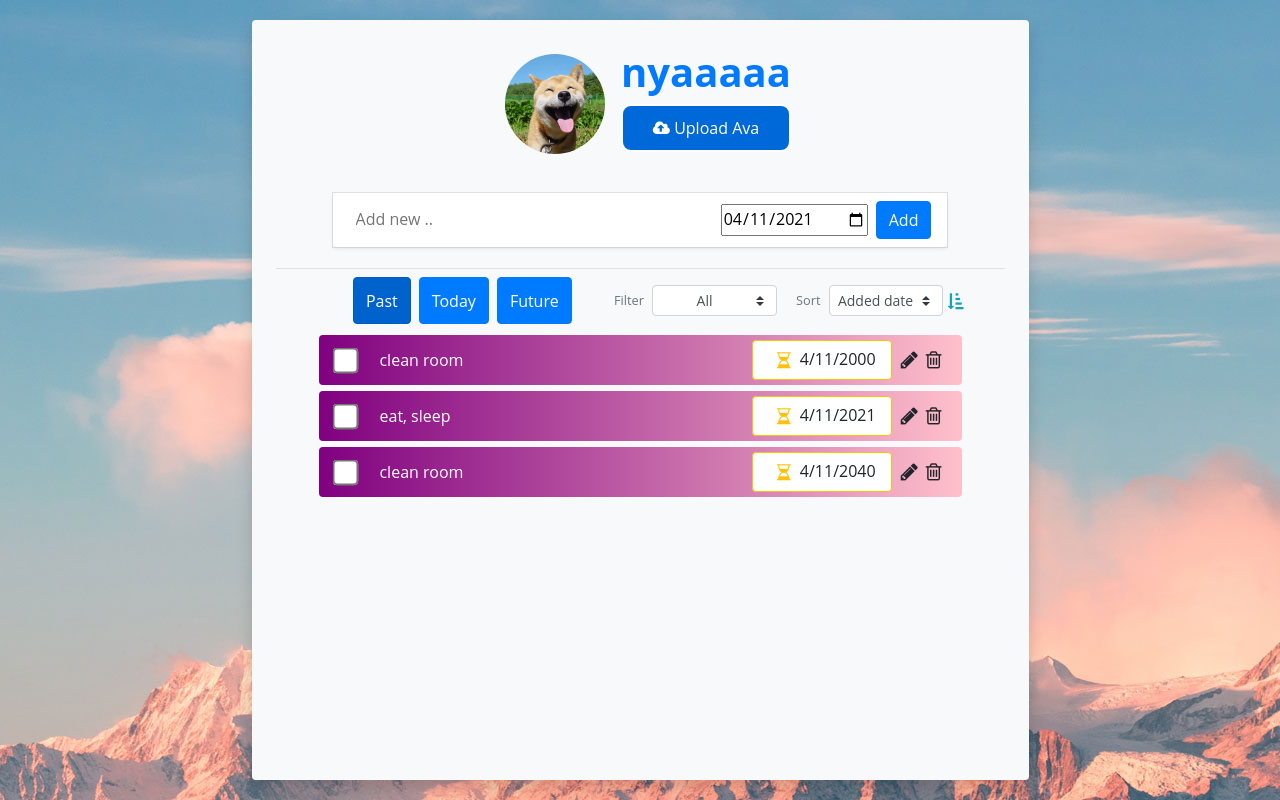
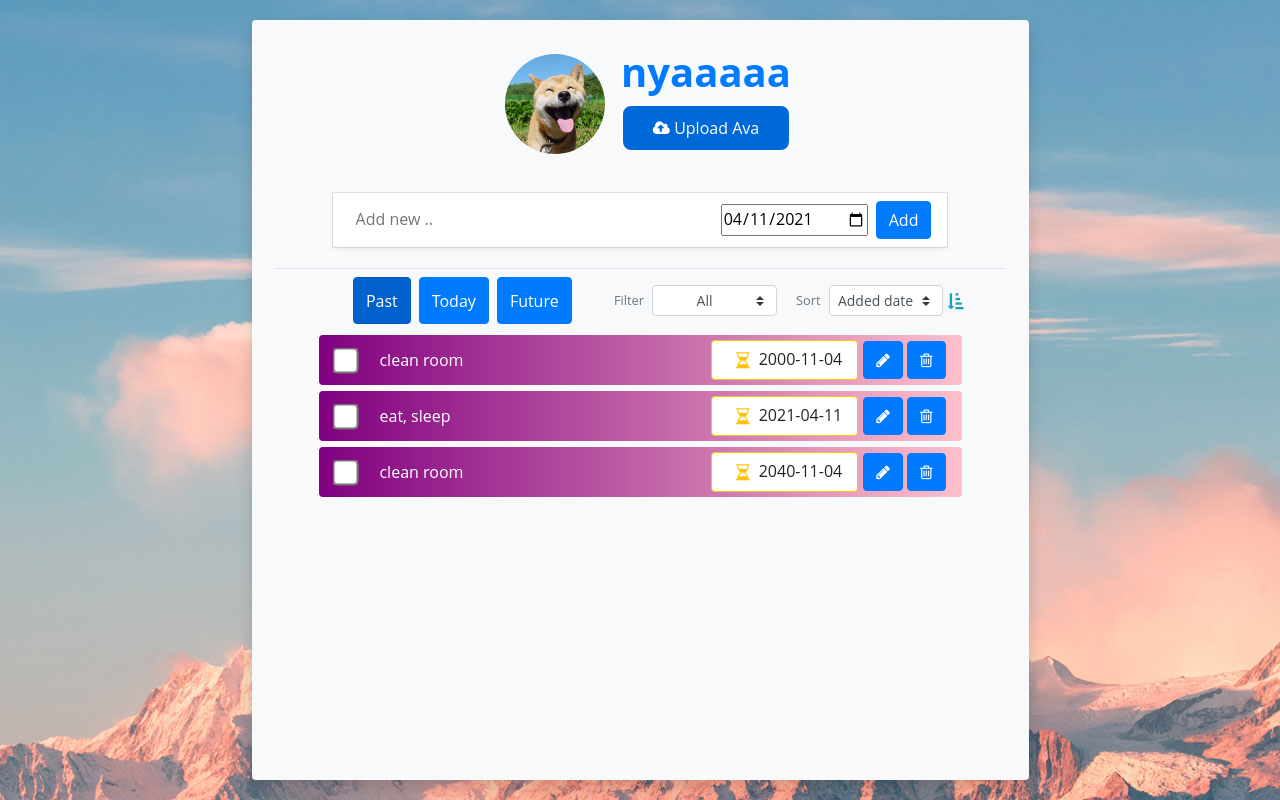
Before and after one commit to locckhl/tasuku-kanri-apuri, a React (Create React App) app: page / in a window 1280 px wide. Built offline with nearby package versions, Linux system fonts and the light colour scheme.

Commit message:
Add edit

```diff
--- a/package.json
+++ b/package.json
@@ -8,6 +8,7 @@
     "@testing-library/user-event": "^12.8.3",
     "bootstrap": "^4.6.0",
     "react": "^17.0.2",
+    "react-bootstrap": "^1.5.2",
     "react-dom": "^17.0.2",
     "react-scripts": "4.0.3",
     "web-vitals": "^1.1.1"
--- /dev/null
+++ b/src/components/Edit.jsx
@@ -0,0 +1,100 @@
+import React, { useState } from "react";
+import { Modal, Button } from "react-bootstrap";
+
+export default function Edit({ handleInput, task }) {
+  const [show, setShow] = useState(false);
+
+  const handleClose = () => setShow(false);
+  const handleShow = () => setShow(true);
+  const [content, setContent] = useState(task.text);
+  const [newDate, setNewDate] = useState(task.deadLine);
+  const errorMes = "Input cannot be empty. Please enter something."
+
+  return (
+    <div>
+      <Button variant="primary" onClick={handleShow}>
+        <i className="fa fa-pencil"></i>
+      </Button>
+
+      <Modal
+        show={show}
+        onHide={handleClose}
+        dialogClassName="mw-80"
+        aria-labelledby="example-custom-modal-styling-title"
+      >
+        <Modal.Header closeButton>
+          <Modal.Title id="example-custom-modal-styling-title">
+            Edit this note
+          </Modal.Title>
+        </Modal.Header>
+        <Modal.Body>
+          <div className="row m-1 ">
+            <div className="col col-11 mx-auto border ">
+              <div className="row bg-white rounded shadow-sm p-2 add-todo-wrapper align-items-center justify-content-center">
+                <div className="col">
+                  <input
+                    className="border-0 add-todo-input bg-transparent rounded w-100"
+                    type="text"
+                    placeholder="Add new .."
+                    value={content}
+                    onChange={(e) => {
+                      setContent(e.target.value);
+                    }}
+                    onKeyDown={(e) => {
+                        if (e.key === "Enter") {
+                          if(content === "")
+                            alert(errorMes)
+                          else {
+                            // setContent("");
+                            handleInput(content, newDate, task.key);
+                          }
+                        }
+                      }}
+                  />
+                </div>
+                <div className="col-auto m-0 px-2 d-flex align-items-center">
+                  <label className="text-secondary my-2 p-0 px-1 view-opt-label due-date-label d-none">
+                    Due date not set
+                  </label>
+                  {/* <i
+            className="fa fa-calendar my-2 px-1 text-primary btn due-date-button"
+            data-toggle="tooltip"
+            data-placement="bottom"
+            title="Set a Due date"
+          ></i>
+          <i
+            className="fa fa-calendar-times-o my-2 px-1 text-danger btn clear-due-date-button d-none"
+            data-toggle="tooltip"
+            data-placement="bottom"
+            title="Clear Due date"
+          ></i> */}
+                  <input type="date" value = {newDate} onChange = {e => setNewDate(e.target.value)} />
+                </div>
+              </div>
+            </div>
+          </div>
+        </Modal.Body>
+        <Modal.Footer>
+          <Button variant="secondary" onClick={handleClose}>
+            Close
+          </Button>
+          <Button
+            variant="primary"
+            onClick={handleClose}
+            onClick={() => {
+                if(content === "")
+                    alert(errorMes)
+                else {
+                //   setContent("");
+                  handleInput(content, newDate, task.key);
+                  handleClose();
+                }
+              }}
+          >
+            Save Changes
+          </Button>
+        </Modal.Footer>
+      </Modal>
+    </div>
+  );
+}
--- a/src/components/Todo.jsx
+++ b/src/components/Todo.jsx
@@ -18,19 +18,22 @@ function Todo() {
   const [tasks, setTask] = useState([
     {
       text: "clean room",
-      deadLine: new Date("4/11/2000").toLocaleDateString(),
+      deadLine: new Date("2000-11-4").toISOString()
+      .split("T")[0],
       done: false,
       key: getKey(),
     },
     {
       text: "eat, sleep",
-      deadLine: new Date(Date.now()).toLocaleDateString(),
+      deadLine: new Date(Date.now()).toISOString()
+      .split("T")[0],
       done: false,
       key: getKey(),
     },
     {
       text: "clean room",
-      deadLine: new Date("4/11/2040").toLocaleDateString(),
+      deadLine: new Date("2040-11-4").toISOString()
+      .split("T")[0],
       done: false,
       key: getKey(),
     },
@@ -44,12 +47,25 @@ function Todo() {
       ...tasks,
       {
         text: text,
-        deadLine: new Date(newDate).toLocaleDateString(),
+        deadLine: new Date(new Date(newDate).getTime() - (new Date(newDate).getTimezoneOffset() * 60000 ))
+        .toISOString()
+        .split("T")[0],
         done: false,
         key: getKey(),
       },
     ]);
   };
+
+  const handleEdit = (newText, newDate, key) => {
+    const newItems = tasks.map((task) => {
+      if (task.key === key) {
+        task.text = newText;
+        task.deadLine = newDate;
+      }
+      return task;
+    });
+    setTask(newItems);
+  }
 
   const handleCheckBox = (checkedTask) => {
     const newItems = tasks.map((task) => {
@@ -77,7 +93,7 @@ function Todo() {
         <div className="col mx-auto d-flex flex-column justify-content-between ">
           {/* Todo Item 1 */}
           {tasks.map((task) => (
-            <TodoItem task={task} handleCheckBox={handleCheckBox} deleteTask={deleteTask}/>
+            <TodoItem task={task} handleCheckBox={handleCheckBox} deleteTask={deleteTask} handleEdit={handleEdit}/>
           ))}
         </div>
       </div>
--- a/src/components/TodoItem.jsx
+++ b/src/components/TodoItem.jsx
@@ -4,7 +4,9 @@
 　・チェックボックスにチェックが入っているか管理する
 　・チェックボックスにチェックが入っているかアイテムをグレーアウトする
 */
-function TodoItem({ task, handleCheckBox, handleInput, deleteTask }) {
+import { Button } from "react-bootstrap";
+import Edit from "./Edit";
+function TodoItem({ task, handleCheckBox, handleEdit, deleteTask }) {
   return (
     <div
       className={
@@ -68,13 +70,22 @@ function TodoItem({ task, handleCheckBox, handleInput, deleteTask }) {
         </div>
       </div>
 
-      <div className="col-auto d-flex align-items-center justify-content-end px-0">
-        <h5 className="m-0 p-0 px-1">
+      <div className="col-auto d-flex align-items-center justify-content-between px-0">
+        {/* <h5 className="m-0 p-0 px-1">
           <i className="fa fa-pencil"></i>
         </h5>
         <h5 className="m-0 p-0 px-1">
           <i className="fa fa-trash-o" onClick={() => {deleteTask(task);}}></i>
-        </h5>
+        </h5> */}
+        <Edit task={task} handleInput={handleEdit} />
+        <Button className="ml-1">
+          <i
+            className="fa fa-trash-o"
+            onClick={() => {
+              deleteTask(task);
+            }}
+          ></i>
+        </Button>
       </div>
     </div>
   );
--- a/src/index.css
+++ b/src/index.css
@@ -118,3 +118,7 @@ input[type="file"] {
   background-color: white;
   color: #0069D9;
 }
+
+.mw-80{
+  max-width: 50%;
+}
```
Also changed, not shown: 1 other file (tests, documents, lock files or other folders).
